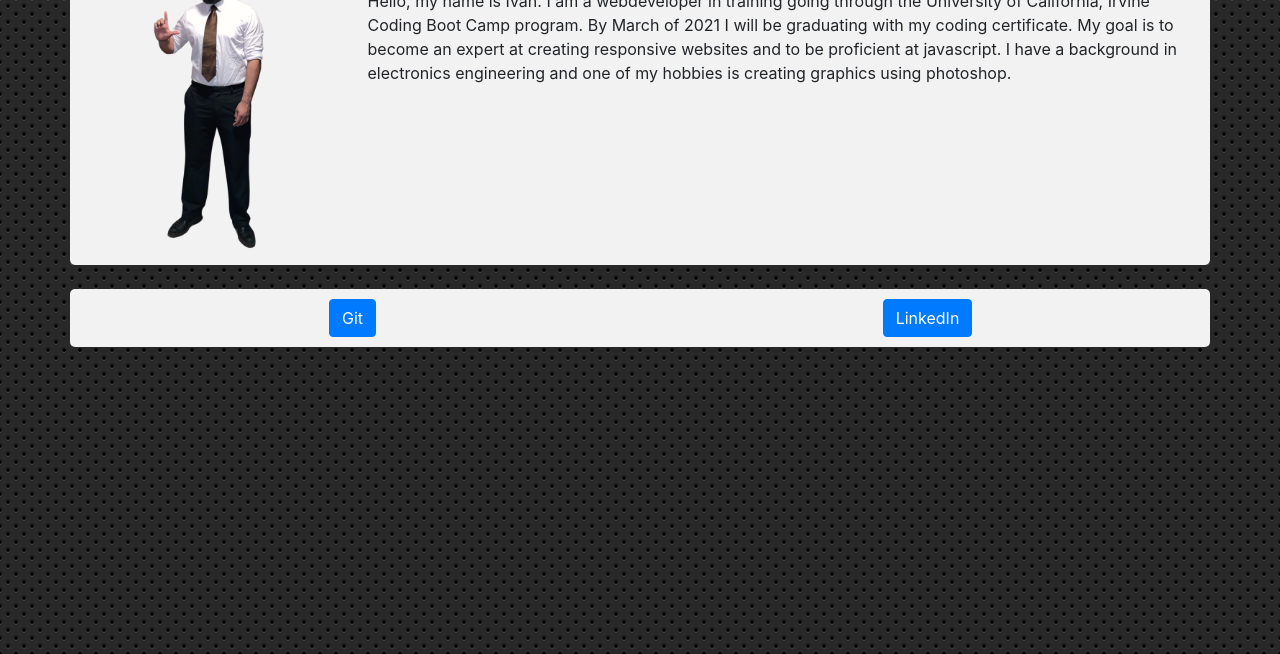
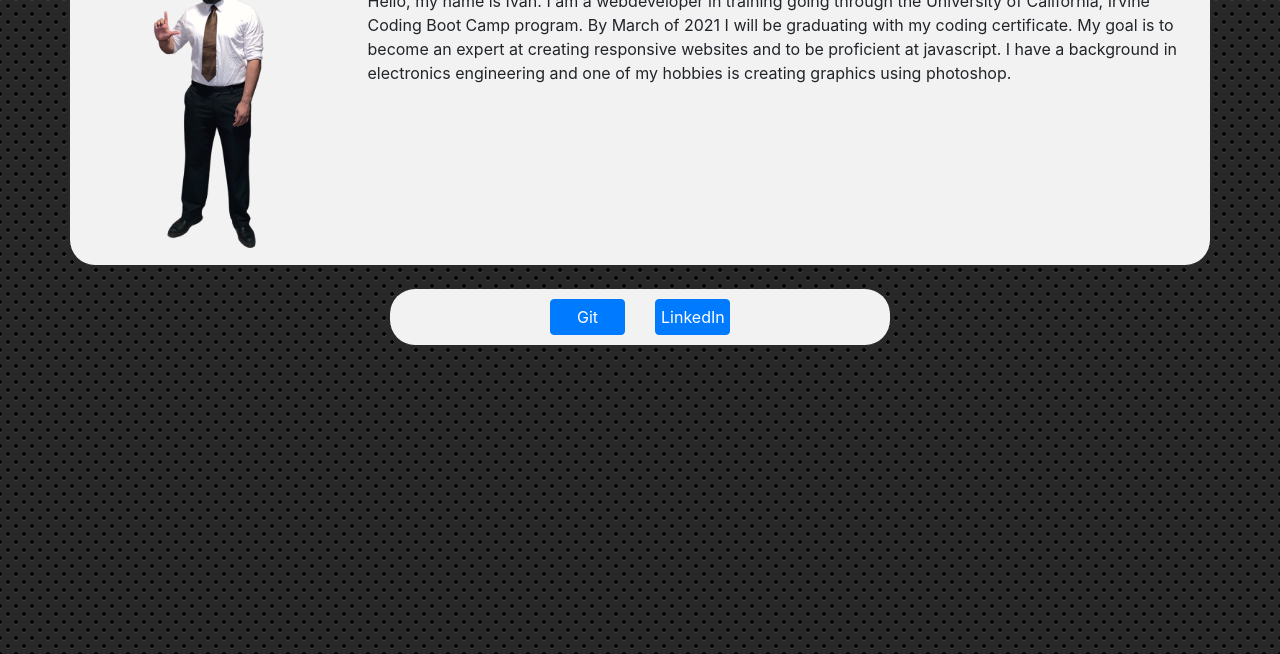
Before and after one commit to ifsilvar/Homework2, a plain HTML site: page index.html in a window 1280 px wide. Shown: the part 146-800 px from the top of the page. Drawn offline with nearby package versions, Linux system fonts and the light colour scheme.

Commit message:
set footer to 500px and centered buttons on index page

```diff
--- a/index.html
+++ b/index.html
@@ -19,7 +19,7 @@
         }
 
         .container{
-            border-radius: 5px;
+            border-radius: 25px;
             background-color:#f2f2f2;
             padding: 10px;
         }
@@ -28,8 +28,14 @@
             font-size: 30px;
         }
 
-        #links1 {
-            text-align: center;
+        #links1{
+            width: 500px;
+            background-color: #f2f2f2;
+        }
+
+        .my-button {
+            width:75px;
+            padding:5px;
         }
 
     </style>
@@ -75,39 +81,17 @@
         </div>
     </div>
     <br>
-    <div class="container" id="links1">
-            <div class="row">
-                <div class="col-4 col-sm-6">
-                    <a class="btn btn-primary" href="https://github.com/ifsilvar" role="button">Git</a>
+    <div class="container justify-content-around d-flex align-items-center" id="links1">
+            <div class="row" id="row2">
+                <div class="col-6  d-flex align-items-center">
+                    <a class="btn btn-primary my-button" href="https://github.com/ifsilvar" role="button">Git</a>
                 </div>
-                <div class="col-4 col-sm-6">
-                    <a class="btn btn-primary" href="https://www.linkedin.com/in/ivan-f-silvar/r" role="button">LinkedIn</a>
+                <div class="col-6">
+                    <a class="btn btn-primary my-button" href="https://www.linkedin.com/in/ivan-f-silvar/r" role="button">LinkedIn</a>
                 </div>
             </div>
     </div>
 
-   <!--
-    <div class="row">
-        <div class="col-md-8 col-xs-12">
-            <div class="row">
-                <div class="col-md-6 col-xs-12">
-                    <img src="https://via.placeholder.com/300" class="img-fluid" alt="">
-                </div>
-                <div class="col-md-6 col-xs-12">
-                    <img src="https://via.placeholder.com/300" class="img-fluid" alt="">
-                </div>
-                <div class="col-md-6 col-xs-12">
-                    <img src="https://via.placeholder.com/300" class="img-fluid" alt="">
-                </div>
-                <div class="col-md-6 col-xs-12">
-                    <img src="https://via.placeholder.com/300" class="img-fluid" alt="">
-                </div>
-                <div class="col-md-6 col-xs-12">
-                    <img src="https://via.placeholder.com/300" class="img-fluid" alt="">
-                </div>
-            </div>
-        </div>
-    </div> -->
 <!-- JS, Popper.js, and jQuery -->
 <script src="https://code.jquery.com/jquery-3.5.1.slim.min.js" integrity="sha384-DfXdz2htPH0lsSSs5nCTpuj/zy4C+OGpamoFVy38MVBnE+IbbVYUew+OrCXaRkfj" crossorigin="anonymous"></script>
 <script src="https://cdn.jsdelivr.net/npm/popper.js@1.16.1/dist/umd/popper.min.js" integrity="sha384-9/reFTGAW83EW2RDu2S0VKaIzap3H66lZH81PoYlFhbGU+6BZp6G7niu735Sk7lN" crossorigin="anonymous"></script>
```
